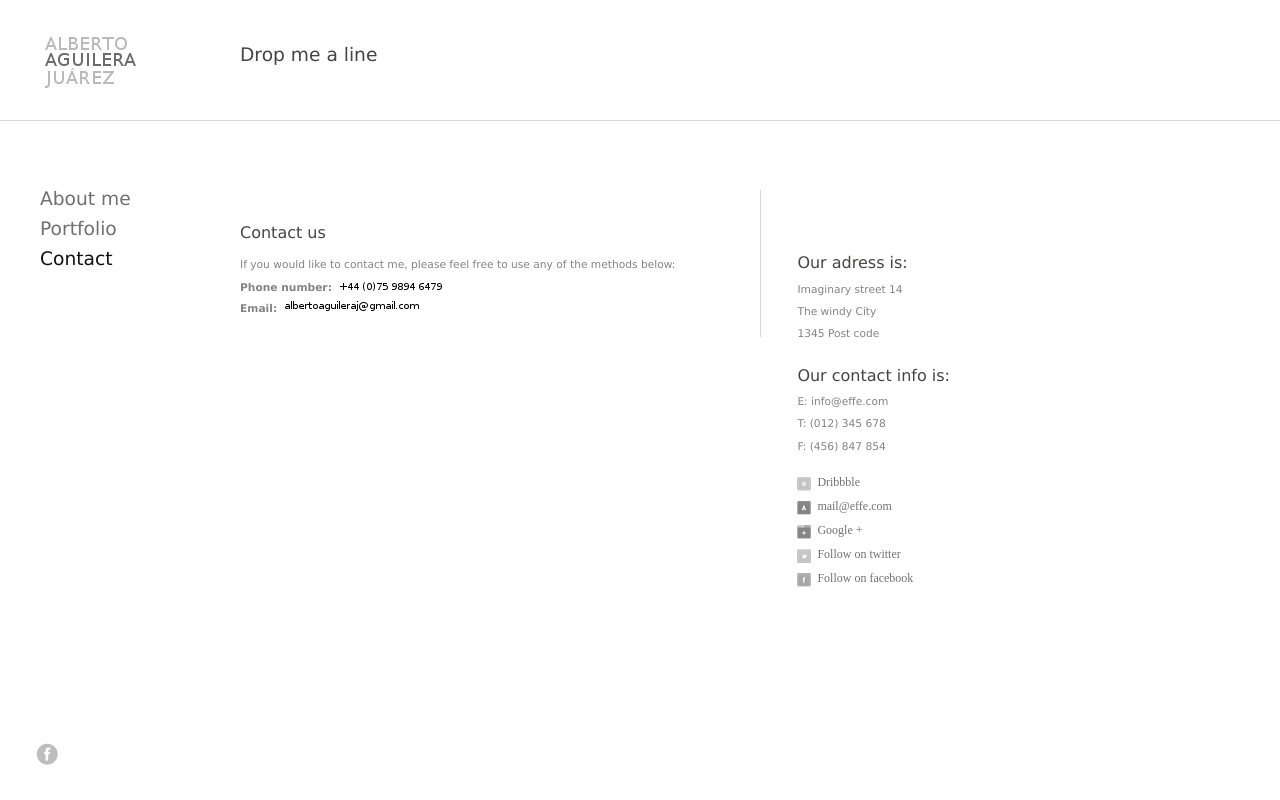
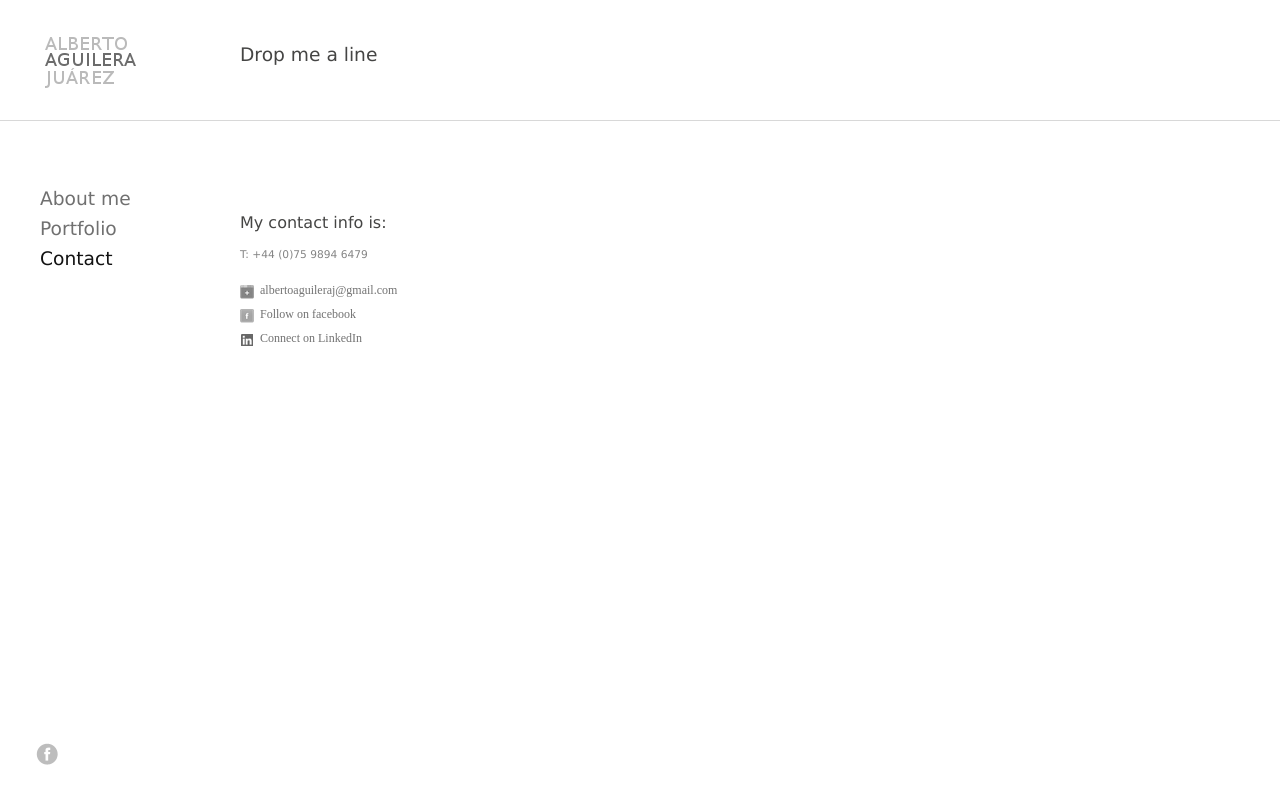
Before and after one commit to drimer/albertoaj_com, a Python web app: template templates/contact.html in a window 1280 px wide. Run offline with Jinja, Linux system fonts and the light colour scheme; the template is opened without the code that fills it, so the values that code supplies are empty; some web fonts are replaced.

Commit message:
static/css/style.css: Remove middle area in Contact
I don't need the middle area with the form to contact me. Instead of that,
I only want to specify different ways to reach me.

Also, new contact method "LinkedIn" has been added.

```diff
--- a/static/css/style.css
+++ b/static/css/style.css
@@ -986,9 +986,9 @@ Contact CSS
 	margin-bottom: 40px;
 	padding: 20px 70px 20px 0px;
 	;
-	border-right: 1px;
-	border-style: solid;
-	border-color: #d6d6d6;
+//	border-right: 1px;
+//	border-style: solid;
+//	border-color: #d6d6d6;
 }
 #contactform {
 	padding-top: 10px;
@@ -1186,3 +1186,20 @@ This is the CSS for the social links
 	background-position: 0 -17px;
 	color: #444444;
 }
+.linkedin_small a {
+	background-image: url(../images/linkedin_small.png);
+	background-position: 0 1px;
+	padding-bottom: 1px;
+	margin-bottom: 8px;
+	text-decoration: none;
+	font-size: 12px;
+	display: block;
+	height: 15px;
+	color: #727272;
+	padding-left: 20px;
+	background-repeat: no-repeat
+}
+.linkedin_small a:hover {
+	background-position: 0 -17px;
+	color: #444444;
+}
--- a/templates/contact.html
+++ b/templates/contact.html
@@ -12,30 +12,22 @@
 
 {% block content %}
   <!--This is the START of the contact section-->
-  <div id="contact">
-    <h5 style="margin-top:10px;">Contact us</h5>
+<!--  <div id="contact">
+    <h5 style="margin-top:10px;">Contact me</h5>
     <p>If you would like to contact me, please feel free to use any of the methods below:</p>
     <ul>
     <li class="contact_method">Phone number: <img src="static/images/phone_number.png"/></li>
     <li class="contact_method">Email: <img src="static/images/email_address.png"/></li>
     </ul>
-  </div>
-  <div id="contactinfo">
-    <h5>Our adress is:</h5>
-    <p>Imaginary street 14</p>
-    <p>The windy City</p>
-    <p>1345 Post code</p>
-    <br />
-    <h5>Our contact info is:</h5>
-    <p>E: info@effe.com</p>
-    <p>T: (012) 345 678</p>
-    <p>F: (456) 847 854</p>
-    <br />
-    <div class="dribbble"><a href="#">Dribbble</a></div>
-    <div class="forrst"><a href="#">mail@effe.com</a></div>
-    <div class="google"><a href="#">Google +</a></div>
-    <div class="twitter_small"><a href="http://www.twitter.com">Follow on twitter</a></div>
-    <div class="facebook_small"><a href="http://www.facebook.com">Follow on facebook</a></div>
+  </div>-->
+  <div id="contact">
+    <h5>My contact info is:</h5>
+    <p>T: +44 (0)75 9894 6479</p>
+    <br/>
+    <div class="google"><a href="mailto:albertoaguileraj@gmail.com">albertoaguileraj@gmail.com</a></div>
+    <div class="facebook_small"><a href="http://www.facebook.com/drimer88">Follow
+    on facebook</a></div>
+    <div class="linkedin_small"><a href="http://www.linkedin.com/profile/view?id=91539965">Connect on LinkedIn</a></div>
    </div>
   <!--END of contact section-->
 {% endblock %}
```
Also changed, not shown: static/images/linkedin_small.png (added).
